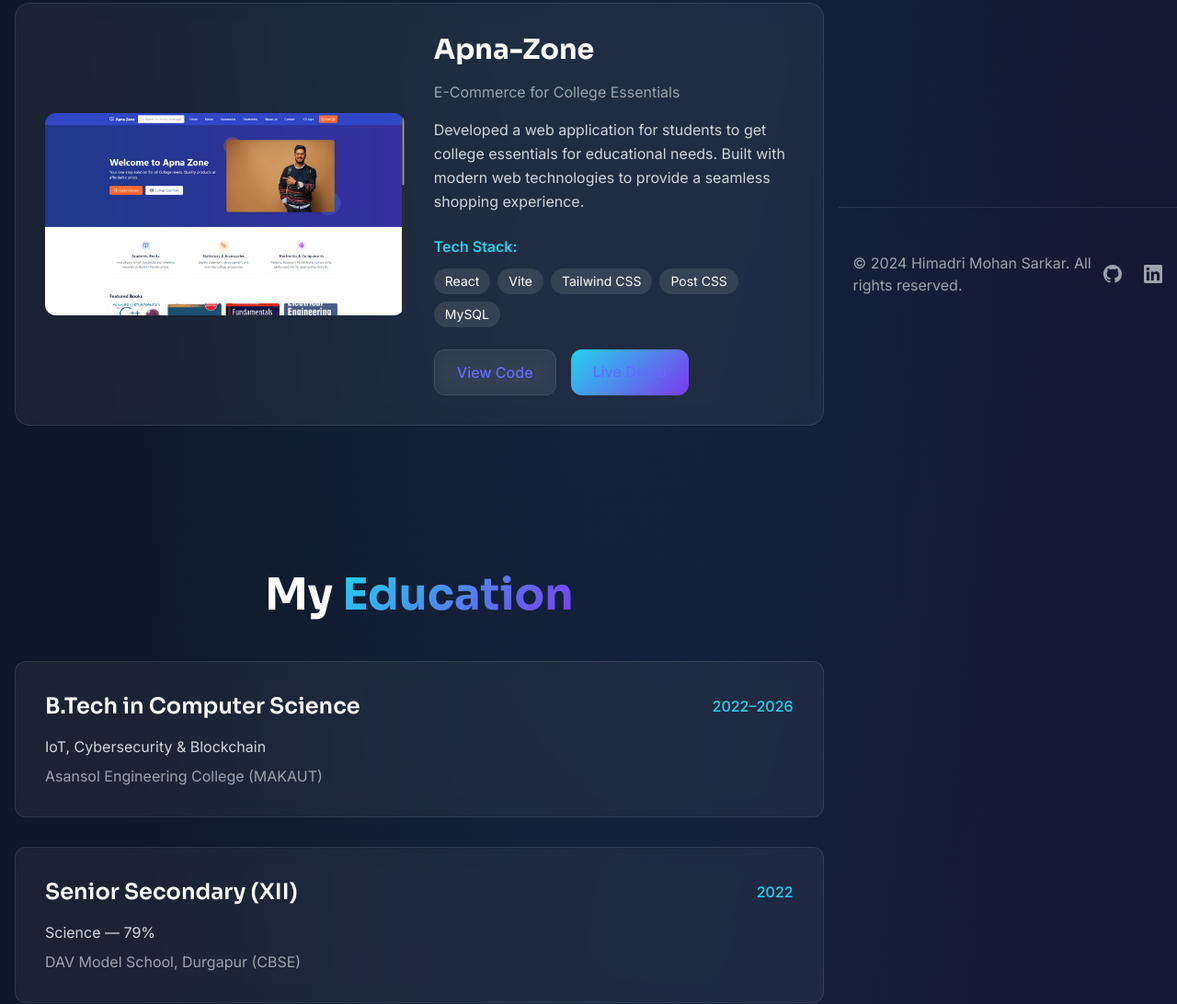
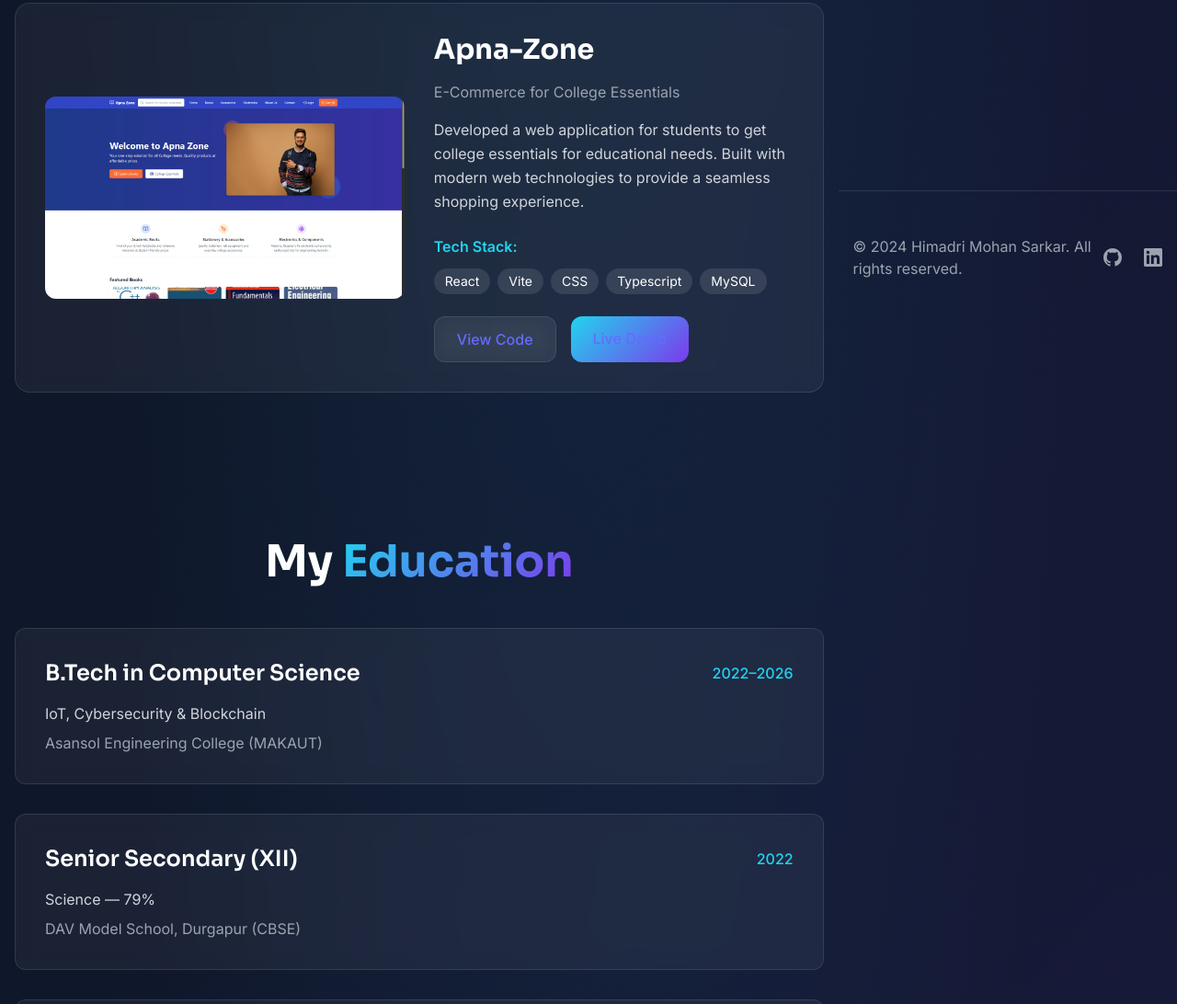
Before and after one commit to HEROX99/portfolio, a website built with Vite: page index.html in a window 1280 px wide. Shown: the part 2262-3354 px from the top of the page at 92% size. Built offline with nearby package versions, Linux system fonts and the light colour scheme.

Commit message:
Updated Codes

```diff
--- a/index.html
+++ b/index.html
@@ -405,8 +405,8 @@
                   <div class="flex flex-wrap gap-2">
                     <span class="px-3 py-1 bg-white/10 rounded-full text-sm">React</span>
                     <span class="px-3 py-1 bg-white/10 rounded-full text-sm">Vite</span>
-                    <span class="px-3 py-1 bg-white/10 rounded-full text-sm">Tailwind CSS</span>
-                    <span class="px-3 py-1 bg-white/10 rounded-full text-sm">Post CSS</span>
+                    <span class="px-3 py-1 bg-white/10 rounded-full text-sm">CSS</span>
+                    <span class="px-3 py-1 bg-white/10 rounded-full text-sm">Typescript</span>
                     <span class="px-3 py-1 bg-white/10 rounded-full text-sm">MySQL</span>
                   </div>
                 </div>
```
